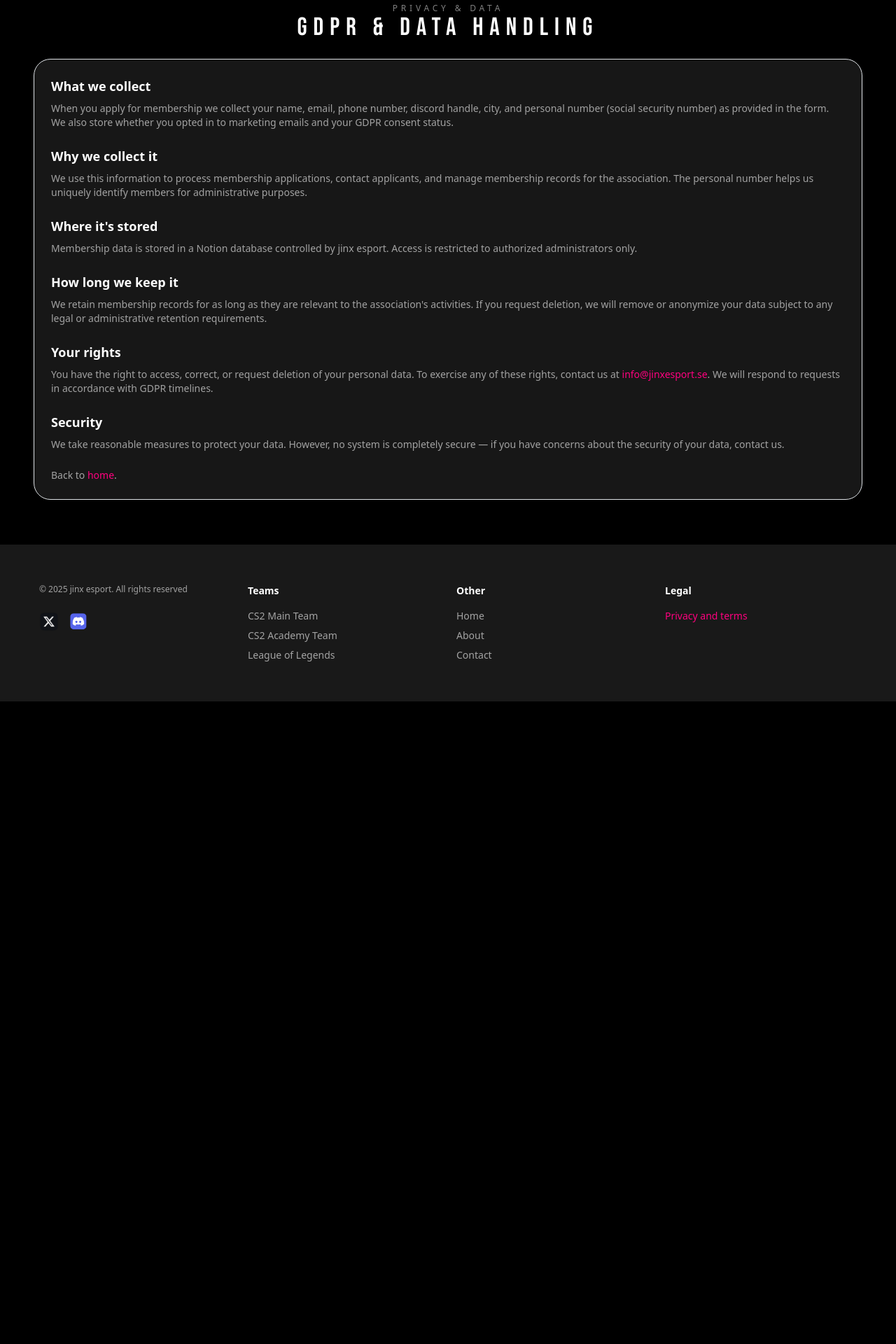
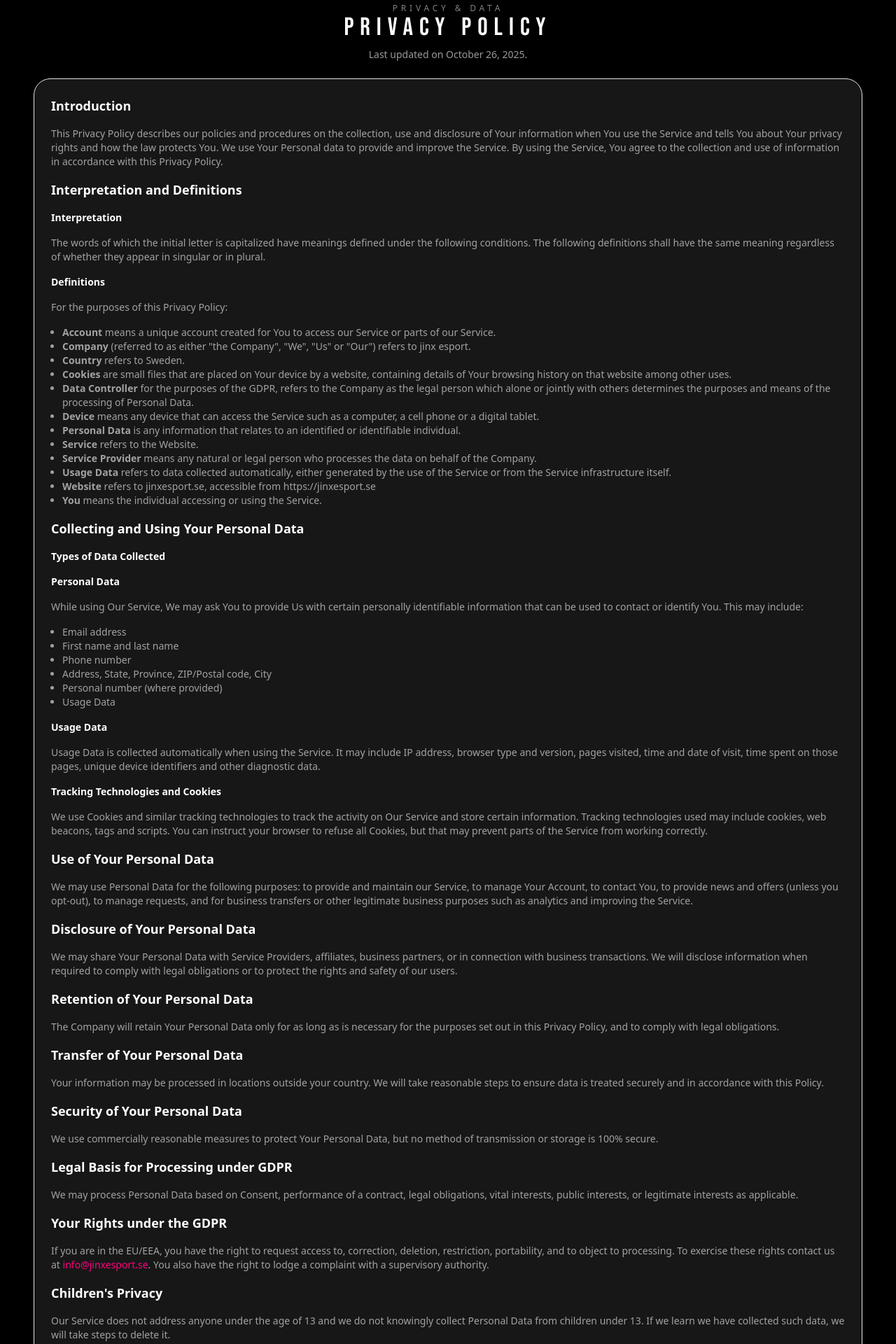
Before and after one commit to emrikrellmar/jinxesport.se, a React (Vite) app: page /gdpr in a window 1280 px wide. Shown: the part 140-2060 px from the top of the page at 70% size. Before the commit the page ends 1142 px from the top, so only its background shows below. Built offline with nearby package versions, Linux system fonts and the light colour scheme.

Commit message:
feat(gdpr): add full Privacy Policy (template)

```diff
--- a/src/pages/GDPRPage.tsx
+++ b/src/pages/GDPRPage.tsx
@@ -1,31 +1,159 @@
 import { Link } from 'react-router-dom';
 
 const GDPRPage = () => {
+  const lastUpdated = 'October 26, 2025';
+
   return (
     <div className="space-y-6">
       <div className="text-center md:text-left">
         <p className="text-xs uppercase tracking-[0.4em] text-white/50">Privacy & Data</p>
-        <h1 className="font-display text-3xl uppercase tracking-[0.25em] text-snow md:text-4xl">GDPR & Data Handling</h1>
+        <h1 className="font-display text-3xl uppercase tracking-[0.25em] text-snow md:text-4xl">Privacy Policy</h1>
+        <p className="mt-2 text-sm text-white/60">Last updated on {lastUpdated}.</p>
       </div>
 
-      <section className="rounded-[1.5rem] border border-white/10 bg-carbon/90 p-6">
-        <h2 className="text-lg font-semibold">What we collect</h2>
-        <p className="mt-2 text-sm text-white/60">When you apply for membership we collect your name, email, phone number, discord handle, city, and personal number (social security number) as provided in the form. We also store whether you opted in to marketing emails and your GDPR consent status.</p>
+      <section className="rounded-[1.5rem] border border-white/10 bg-carbon/90 p-6 space-y-4">
+        <h2 className="text-lg font-semibold">Introduction</h2>
+        <p className="text-sm text-white/60">
+          This Privacy Policy describes our policies and procedures on the collection, use and disclosure of Your
+          information when You use the Service and tells You about Your privacy rights and how the law protects You.
+          We use Your Personal data to provide and improve the Service. By using the Service, You agree to the
+          collection and use of information in accordance with this Privacy Policy.
+        </p>
 
-        <h2 className="mt-4 text-lg font-semibold">Why we collect it</h2>
-        <p className="mt-2 text-sm text-white/60">We use this information to process membership applications, contact applicants, and manage membership records for the association. The personal number helps us uniquely identify members for administrative purposes.</p>
+        <h2 className="text-lg font-semibold">Interpretation and Definitions</h2>
+        <h3 className="text-sm font-semibold">Interpretation</h3>
+        <p className="text-sm text-white/60">
+          The words of which the initial letter is capitalized have meanings defined under the following conditions.
+          The following definitions shall have the same meaning regardless of whether they appear in singular or in
+          plural.
+        </p>
 
-  <h2 className="mt-4 text-lg font-semibold">Where it's stored</h2>
-  <p className="mt-2 text-sm text-white/60">Membership data is stored in a Notion database controlled by jinx esport. Access is restricted to authorized administrators only.</p>
+        <h3 className="text-sm font-semibold">Definitions</h3>
+        <p className="text-sm text-white/60">For the purposes of this Privacy Policy:</p>
+        <ul className="ml-4 list-disc text-sm text-white/60">
+          <li>
+            <strong>Account</strong> means a unique account created for You to access our Service or parts of our Service.
+          </li>
+          <li>
+            <strong>Company</strong> (referred to as either "the Company", "We", "Us" or "Our") refers to jinx
+            esport.
+          </li>
+          <li>
+            <strong>Country</strong> refers to Sweden.
+          </li>
+          <li>
+            <strong>Cookies</strong> are small files that are placed on Your device by a website, containing details of
+            Your browsing history on that website among other uses.
+          </li>
+          <li>
+            <strong>Data Controller</strong> for the purposes of the GDPR, refers to the Company as the legal person which
+            alone or jointly with others determines the purposes and means of the processing of Personal Data.
+          </li>
+          <li>
+            <strong>Device</strong> means any device that can access the Service such as a computer, a cell phone or a
+            digital tablet.
+          </li>
+          <li>
+            <strong>Personal Data</strong> is any information that relates to an identified or identifiable individual.
+          </li>
+          <li>
+            <strong>Service</strong> refers to the Website.
+          </li>
+          <li>
+            <strong>Service Provider</strong> means any natural or legal person who processes the data on behalf of the
+            Company.
+          </li>
+          <li>
+            <strong>Usage Data</strong> refers to data collected automatically, either generated by the use of the
+            Service or from the Service infrastructure itself.
+          </li>
+          <li>
+            <strong>Website</strong> refers to jinxesport.se, accessible from https://jinxesport.se
+          </li>
+          <li>
+            <strong>You</strong> means the individual accessing or using the Service.
+          </li>
+        </ul>
 
-        <h2 className="mt-4 text-lg font-semibold">How long we keep it</h2>
-        <p className="mt-2 text-sm text-white/60">We retain membership records for as long as they are relevant to the association's activities. If you request deletion, we will remove or anonymize your data subject to any legal or administrative retention requirements.</p>
+        <h2 className="text-lg font-semibold">Collecting and Using Your Personal Data</h2>
+        <h3 className="text-sm font-semibold">Types of Data Collected</h3>
+        <h4 className="text-sm font-semibold">Personal Data</h4>
+        <p className="text-sm text-white/60">While using Our Service, We may ask You to provide Us with certain personally
+        identifiable information that can be used to contact or identify You. This may include:</p>
+        <ul className="ml-4 list-disc text-sm text-white/60">
+          <li>Email address</li>
+          <li>First name and last name</li>
+          <li>Phone number</li>
+          <li>Address, State, Province, ZIP/Postal code, City</li>
+          <li>Personal number (where provided)</li>
+          <li>Usage Data</li>
+        </ul>
 
-        <h2 className="mt-4 text-lg font-semibold">Your rights</h2>
-        <p className="mt-2 text-sm text-white/60">You have the right to access, correct, or request deletion of your personal data. To exercise any of these rights, contact us at <a href="mailto:info@jinxesport.se" className="text-fuchsia">info@jinxesport.se</a>. We will respond to requests in accordance with GDPR timelines.</p>
+        <h4 className="text-sm font-semibold">Usage Data</h4>
+        <p className="text-sm text-white/60">Usage Data is collected automatically when using the Service. It may include
+        IP address, browser type and version, pages visited, time and date of visit, time spent on those pages, unique
+        device identifiers and other diagnostic data.</p>
 
-        <h2 className="mt-4 text-lg font-semibold">Security</h2>
-        <p className="mt-2 text-sm text-white/60">We take reasonable measures to protect your data. However, no system is completely secure — if you have concerns about the security of your data, contact us.</p>
+        <h3 className="text-sm font-semibold">Tracking Technologies and Cookies</h3>
+        <p className="text-sm text-white/60">We use Cookies and similar tracking technologies to track the activity on
+        Our Service and store certain information. Tracking technologies used may include cookies, web beacons, tags
+        and scripts. You can instruct your browser to refuse all Cookies, but that may prevent parts of the Service
+        from working correctly.</p>
+
+        <h2 className="text-lg font-semibold">Use of Your Personal Data</h2>
+        <p className="text-sm text-white/60">We may use Personal Data for the following purposes: to provide and
+        maintain our Service, to manage Your Account, to contact You, to provide news and offers (unless you opt-out),
+        to manage requests, and for business transfers or other legitimate business purposes such as analytics and
+        improving the Service.</p>
+
+        <h2 className="text-lg font-semibold">Disclosure of Your Personal Data</h2>
+        <p className="text-sm text-white/60">We may share Your Personal Data with Service Providers, affiliates, business
+        partners, or in connection with business transactions. We will disclose information when required to comply
+        with legal obligations or to protect the rights and safety of our users.</p>
+
+        <h2 className="text-lg font-semibold">Retention of Your Personal Data</h2>
+        <p className="text-sm text-white/60">The Company will retain Your Personal Data only for as long as is necessary
+        for the purposes set out in this Privacy Policy, and to comply with legal obligations.</p>
+
+        <h2 className="text-lg font-semibold">Transfer of Your Personal Data</h2>
+        <p className="text-sm text-white/60">Your information may be processed in locations outside your country. We will
+        take reasonable steps to ensure data is treated securely and in accordance with this Policy.</p>
+
+        <h2 className="text-lg font-semibold">Security of Your Personal Data</h2>
+        <p className="text-sm text-white/60">We use commercially reasonable measures to protect Your Personal Data, but no
+        method of transmission or storage is 100% secure.</p>
+
+        <h2 className="text-lg font-semibold">Legal Basis for Processing under GDPR</h2>
+        <p className="text-sm text-white/60">We may process Personal Data based on Consent, performance of a contract,
+        legal obligations, vital interests, public interests, or legitimate interests as applicable.</p>
+
+        <h2 className="text-lg font-semibold">Your Rights under the GDPR</h2>
+        <p className="text-sm text-white/60">If you are in the EU/EEA, you have the right to request access to, correction,
+        deletion, restriction, portability, and to object to processing. To exercise these rights contact us at <a
+        href="mailto:info@jinxesport.se" className="text-fuchsia">info@jinxesport.se</a>. You also have the right to
+        lodge a complaint with a supervisory authority.</p>
+
+        <h2 className="text-lg font-semibold">Children's Privacy</h2>
+        <p className="text-sm text-white/60">Our Service does not address anyone under the age of 13 and we do not
+        knowingly collect Personal Data from children under 13. If we learn we have collected such data, we will take
+        steps to delete it.</p>
+
+        <h2 className="text-lg font-semibold">Links to Other Websites</h2>
+        <p className="text-sm text-white/60">Our Service may include links to third-party sites. We are not
+        responsible for their privacy practices and recommend you read their privacy policies.</p>
+
+        <h2 className="text-lg font-semibold">Changes to this Privacy Policy</h2>
+        <p className="text-sm text-white/60">We may update this Privacy Policy from time to time. We will notify You
+        of any changes by posting the new Privacy Policy on this page and updating the "Last updated" date above.
+        </p>
+
+        <h2 className="text-lg font-semibold">Contact Us</h2>
+        <p className="text-sm text-white/60">If you have any questions about this Privacy Policy, You can contact us:
+        </p>
+        <ul className="ml-4 list-disc text-sm text-white/60">
+          <li>By visiting this page on our website: <Link to="/contact" className="text-fuchsia">Contact page</Link></li>
+          <li>By sending us an email: <a href="mailto:info@jinxesport.se" className="text-fuchsia">info@jinxesport.se</a></li>
+        </ul>
 
         <p className="mt-4 text-sm text-white/60">Back to <Link to="/" className="text-fuchsia">home</Link>.</p>
       </section>
```
